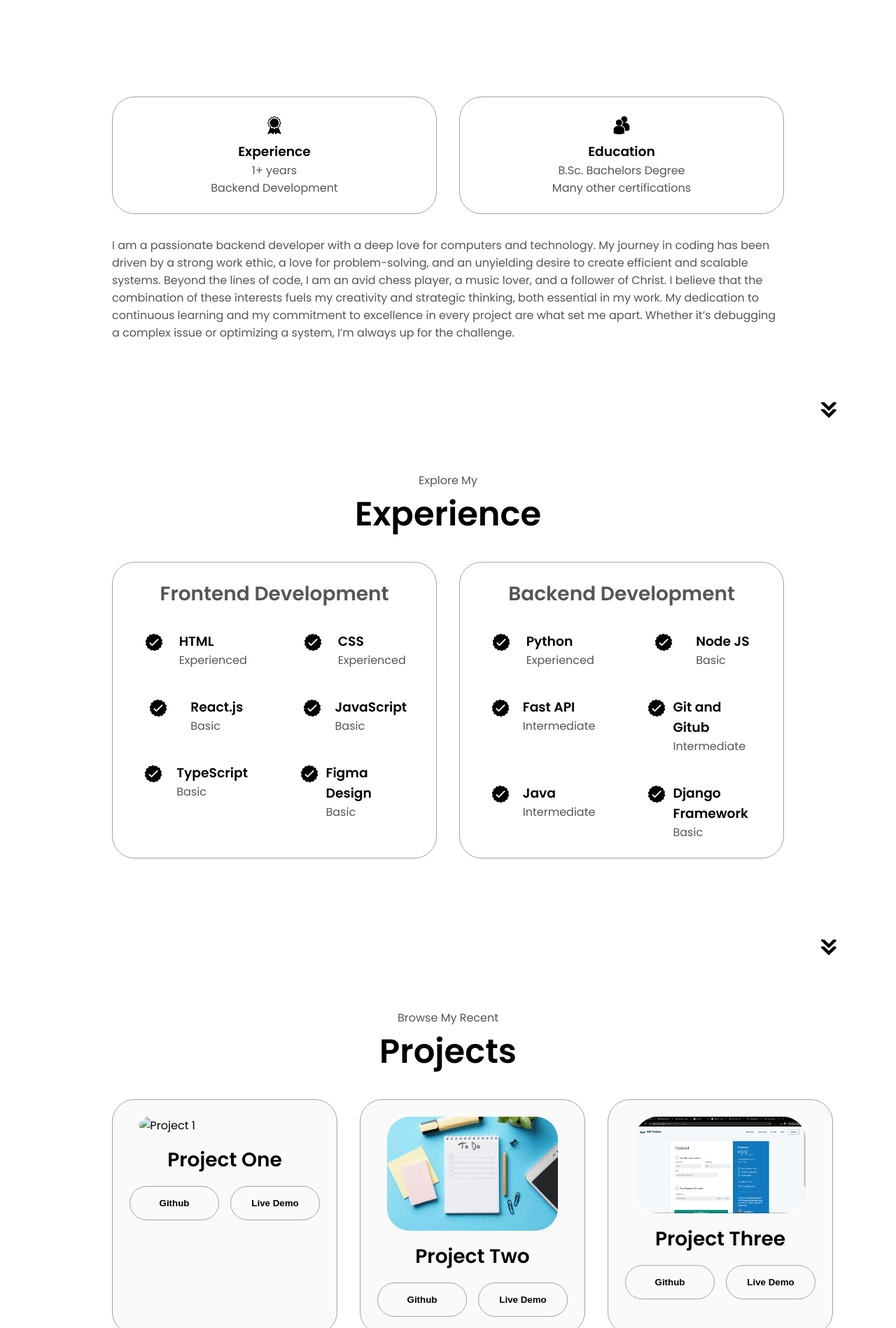
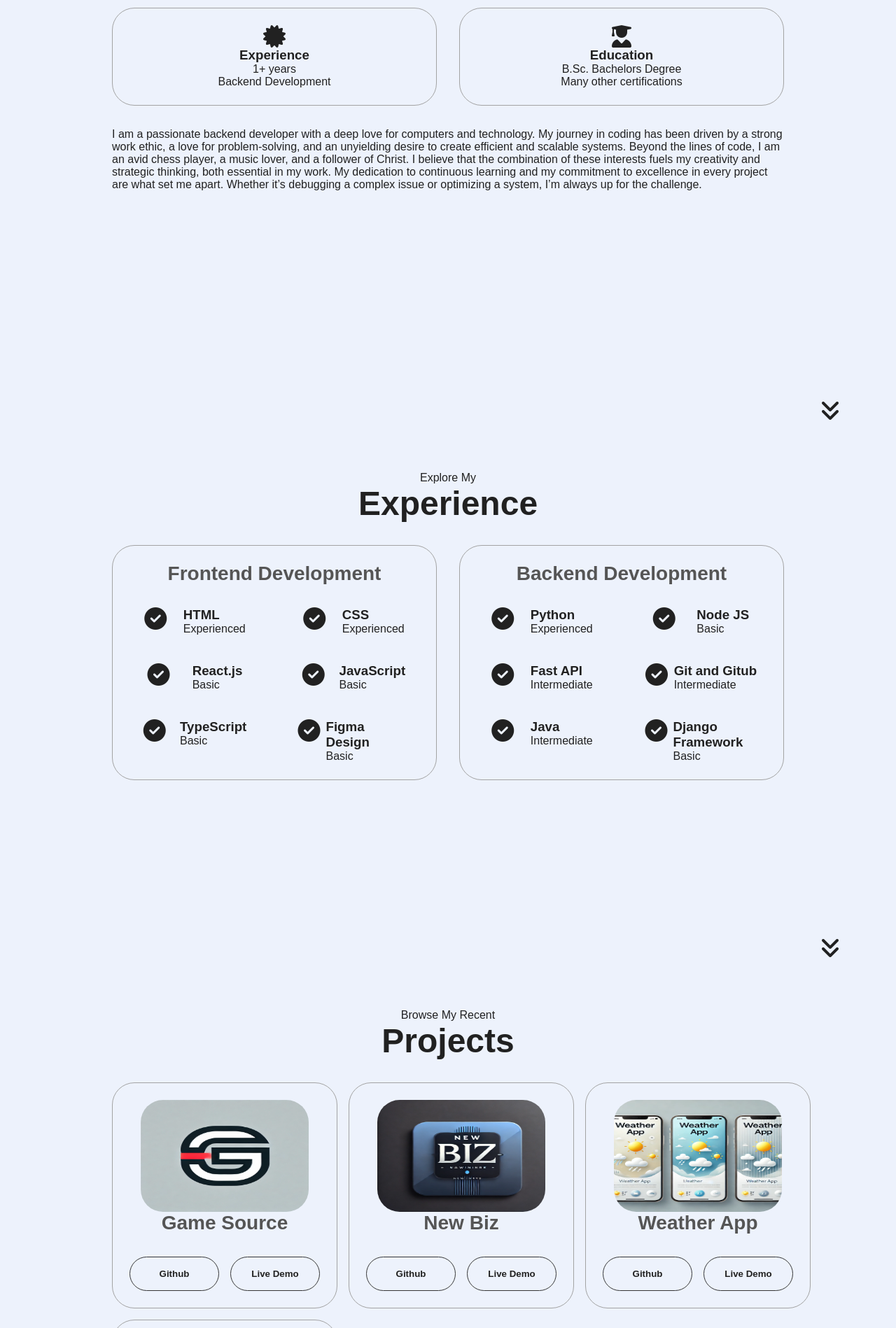
Before and after one commit to Maybe-Dave/porfolio_website, a plain HTML site: page index.html in a window 1280 px wide. Shown: the part 902-2800 px from the top of the page at 70% size. Drawn offline with Linux system fonts and the light colour scheme.

Commit message:
Updated Site partially

```diff
--- a/index.html
+++ b/index.html
@@ -1,13 +1,19 @@
 <!DOCTYPE html>
 <html lang="en">
+
 <head>
   <meta charset="UTF-8" />
   <meta http-equiv="X-UA-Compatible" content="IE=edge" />
   <meta name="viewport" content="width=device-width, initial-scale=1.0" />
   <title>My Portfolio</title>
+  <link rel="stylesheet" href="https://cdnjs.cloudflare.com/ajax/libs/font-awesome/6.7.2/css/all.min.css"
+    integrity="sha512-Evv84Mr4kqVGRNSgIGL/F/aIDqQb7xQ2vcrdIwxfjThSH8CSR7PBEakCr51Ck+w+/U6swU2Im1vVX0SVk9ABhg=="
+    crossorigin="anonymous" referrerpolicy="no-referrer" />
   <link rel="stylesheet" href="style.css" />
   <link rel="stylesheet" href="mediaqueries.css" />
+  <link rel="icon" href="/assets/dd_favicon.ico">
 </head>
+
 <body>
   <nav id="desktop-nav">
     <div class="logo">David Dickson</div>
@@ -17,6 +23,7 @@
         <li><a href="#experience">Experience</a></li>
         <li><a href="#projects">Projects</a></li>
         <li><a href="#contact">Contact</a></li>
+        <img src="/assets/moon.png" id="icon" alt="">
       </ul>
     </div>
   </nav>
@@ -38,17 +45,14 @@
   </nav>
   <section id="profile">
     <div class="section__pic-container">
-        <img src="./assets/profile-pic - Copy.png" alt="David Dickson profile picture" />
+      <img src="./assets/profile-pic - Copy.png" class="profile-pic" alt="David Dickson profile picture" />
     </div>
     <div class="section__text">
       <p class="section__text__p1">Hello, I'm</p>
       <h1 class="title">David Dickson</h1>
       <p class="section__text__p2">Backend Developer</p>
       <div class="btn-container">
-          <button
-            class="btn btn-color-2"
-            onclick="window.open('./assets/resume-example.pdf')"
-          title="CV">
+        <button class="btn btn-color-2" onclick="window.open('./assets/resume.pdf')" title="CV">
           Download CV
         </button>
         <button class="btn btn-color-1" onclick="location.href='./#contact'" title="Contact">
@@ -56,26 +60,18 @@
         </button>
       </div>
       <div id="socials-container">
-          <img
-            src="./assets/linkedin.png"
-            alt="My LinkedIn profile"
-            class="icon"
-            onclick="location.href='https://www.linkedin.com/in/david-dickson-a0980719b/'" title="LinkedIn Profile"
-          />
-          <img
-            src="./assets/github.png"
-            alt="My Github profile"
-            class="icon"
-            onclick="location.href='https://github.com/Maybe-Dave'"
-            title="Github Profile"
-          />
+        <i class="fa-brands fa-linkedin-in"
+          onclick="location.href='https://www.linkedin.com/in/david-dickson-a0980719b/'" title="LinkedIn Profile"></i>
+        <i class="fa-brands fa-github" onclick="location.href='https://github.com/Maybe-Dave'"
+          title="Github Profile"></i>
+
       </div>
     </div>
   </section>
   <section id="about">
     <p class="section__text__p1">Get To Know More</p>
     <h1 class="title">About Me</h1>
-      <div class="section-container">
+
     <!-- <div class="section__pic-container">
           <img
             src="./assets/profile2.png"
@@ -86,43 +82,33 @@
     <div class="about-details-container">
       <div class="about-containers">
         <div class="details-container">
-              <img
-                src="./assets/experience.png"
-                alt="Experience icon"
-                class="icon"
-              />
+          <i class="fa-solid fa-certificate"></i>
           <h3>Experience</h3>
           <p>1+ years <br />Backend Development</p>
         </div>
         <div class="details-container">
-              <img
-                src="./assets/education.png"
-                alt="Education icon"
-                class="icon"
-              />
+          <i class="fa-solid fa-user-graduate"></i>
           <h3>Education</h3>
-              <p>B.Sc. Bachelors Degree<br />Many other certifications  </p>
+          <p>B.Sc. Bachelors Degree<br />Many other certifications </p>
         </div>
       </div>
       <div class="text-container">
         <p>
-              I am a passionate backend developer with a deep love for computers and technology. My journey in coding has been driven by a strong work ethic, a love for problem-solving, and an unyielding desire to create efficient and scalable systems.
+          I am a passionate backend developer with a deep love for computers and technology. My journey in coding has
+          been driven by a strong work ethic, a love for problem-solving, and an unyielding desire to create efficient
+          and scalable systems.
 
-              Beyond the lines of code, I am an avid chess player, a music lover, and a follower of Christ. I believe that the combination of these interests fuels my creativity and strategic thinking, both essential in my work.
+          Beyond the lines of code, I am an avid chess player, a music lover, and a follower of Christ. I believe that
+          the combination of these interests fuels my creativity and strategic thinking, both essential in my work.
 
-              My dedication to continuous learning and my commitment to excellence in every project are what set me apart. Whether it’s debugging a complex issue or optimizing a system, I’m always up for the challenge.
+          My dedication to continuous learning and my commitment to excellence in every project are what set me apart.
+          Whether it’s debugging a complex issue or optimizing a system, I’m always up for the challenge.
 
 
         </p>
       </div>
     </div>
-      </div>
-      <img
-        src="./assets/arrow.png"
-        alt="Arrow icon"
-        class="icon arrow"
-        onclick="location.href='./#experience'"
-      />
+    <i class="fa-solid fa-angles-down arrow" onclick="location.href='./#experience'"></i>
   </section>
   <section id="experience">
     <p class="section__text__p1">Explore My</p>
@@ -133,66 +119,42 @@
           <h2 class="experience-sub-title">Frontend Development</h2>
           <div class="article-container">
             <article>
-                <img
-                  src="./assets/checkmark.png"
-                  alt="Experience icon"
-                  class="icon"
-                />
+              <i class="fa-solid fa-circle-check"></i>
               <div>
                 <h3>HTML</h3>
                 <p>Experienced</p>
               </div>
             </article>
             <article>
-                <img
-                  src="./assets/checkmark.png"
-                  alt="Experience icon"
-                  class="icon"
-                />
+              <i class="fa-solid fa-circle-check"></i>
               <div>
                 <h3>CSS</h3>
                 <p>Experienced</p>
               </div>
             </article>
             <article>
-                <img
-                  src="./assets/checkmark.png"
-                  alt="Experience icon"
-                  class="icon"
-                />
+              <i class="fa-solid fa-circle-check"></i>
               <div>
                 <h3>React.js</h3>
                 <p>Basic</p>
               </div>
             </article>
             <article>
-                <img
-                  src="./assets/checkmark.png"
-                  alt="Experience icon"
-                  class="icon"
-                />
+              <i class="fa-solid fa-circle-check"></i>
               <div>
                 <h3>JavaScript</h3>
                 <p>Basic</p>
               </div>
             </article>
             <article>
-                <img
-                  src="./assets/checkmark.png"
-                  alt="Experience icon"
-                  class="icon"
-                />
+              <i class="fa-solid fa-circle-check"></i>
               <div>
                 <h3>TypeScript</h3>
                 <p>Basic</p>
               </div>
             </article>
             <article>
-                <img
-                  src="./assets/checkmark.png"
-                  alt="Experience icon"
-                  class="icon"
-                />
+              <i class="fa-solid fa-circle-check"></i>
               <div>
                 <h3>Figma Design</h3>
                 <p>Basic</p>
@@ -204,66 +166,42 @@
           <h2 class="experience-sub-title">Backend Development</h2>
           <div class="article-container">
             <article>
-                <img
-                  src="./assets/checkmark.png"
-                  alt="Experience icon"
-                  class="icon"
-                />
+              <i class="fa-solid fa-circle-check"></i>
               <div>
                 <h3>Python</h3>
                 <p>Experienced</p>
               </div>
             </article>
             <article>
-                <img
-                  src="./assets/checkmark.png"
-                  alt="Experience icon"
-                  class="icon"
-                />
+              <i class="fa-solid fa-circle-check"></i>
               <div>
                 <h3>Node JS</h3>
                 <p>Basic</p>
               </div>
             </article>
             <article>
-                <img
-                  src="./assets/checkmark.png"
-                  alt="Experience icon"
-                  class="icon"
-                />
+              <i class="fa-solid fa-circle-check"></i>
               <div>
                 <h3>Fast API</h3>
                 <p>Intermediate</p>
               </div>
             </article>
             <article>
-                <img
-                  src="./assets/checkmark.png"
-                  alt="Experience icon"
-                  class="icon"
-                />
+              <i class="fa-solid fa-circle-check"></i>
               <div>
                 <h3>Git and Gitub</h3>
                 <p>Intermediate</p>
               </div>
             </article>
             <article>
-                <img
-                  src="./assets/checkmark.png"
-                  alt="Experience icon"
-                  class="icon"
-                />
+              <i class="fa-solid fa-circle-check"></i>
               <div>
                 <h3>Java</h3>
                 <p>Intermediate</p>
               </div>
             </article>
             <article>
-                <img
-                  src="./assets/checkmark.png"
-                  alt="Experience icon"
-                  class="icon"
-                />
+              <i class="fa-solid fa-circle-check"></i>
               <div>
                 <h3>Django Framework</h3>
                 <p>Basic</p>
@@ -273,117 +211,150 @@
         </div>
       </div>
     </div>
-      <img
-        src="./assets/arrow.png"
-        alt="Arrow icon"
-        class="icon arrow"
-        onclick="location.href='./#projects'"
-      />
+    <i class="fa-solid fa-angles-down arrow" onclick="location.href='./#projects'"></i>
   </section>
-    <section id="projects">
+  <section class="projects">
     <p class="section__text__p1">Browse My Recent</p>
     <h1 class="title">Projects</h1>
-      <div class="experience-details-container">
-        <div class="about-containers">
+    <div class="projects-container">
       <div class="details-container color-container">
-            <div class="article-container" >
-              <img
-                src="./assets/fast-api.png"
-                alt="Project 1"
-                class="project-img"
-              />
+        <div class="article-container">
+          <img src="./assets/gamesource.webp" alt="Project 1" class="project-img" />
         </div>
-            <h2 class="experience-sub-title project-title">Project One</h2>
+        <h2 class="experience-sub-title project-title">Game Source</h2>
         <div class="btn-container">
-              <button
-                class="btn btn-color-2 project-btn"
-                onclick="location.href='https://github.com/Maybe-Dave/movie_app_with_fastapi_and_postgresql'"
-              >
+          <button class="btn btn-color-2 project-btn"
+            onclick="location.href='https://github.com/Maybe-Dave/gamesource'">
             Github
           </button>
-              <button
-                class="btn btn-color-2 project-btn"
-                onclick="location.href='https://movie-app-with-fastapi-and-postgresql.onrender.com/'"
-              >
+          <button class="btn btn-color-2 project-btn"
+            onclick="location.href='https://gamesource-22737.web.app/'">
             Live Demo
           </button>
         </div>
       </div>
       <div class="details-container color-container">
         <div class="article-container">
-              <img
-                src="./assets/todo-app.jpeg"
-                alt="Project 2"
-                class="project-img"
-              />
+          <img src="./assets/newBiz.webp" alt="Project 2" class="project-img" />
         </div>
-            <h2 class="experience-sub-title project-title">Project Two</h2>
+        <h2 class="experience-sub-title project-title">New Biz</h2>
         <div class="btn-container">
-              <button
-                class="btn btn-color-2 project-btn"
-                onclick="location.href='https://github.com/Maybe-Dave/Todo_Fastapi'"
-              >
+          <button class="btn btn-color-2 project-btn"
+            onclick="location.href='https://github.com/Maybe-Dave/newBiz'">
             Github
           </button>
-              <button
-                class="btn btn-color-2 project-btn"
-                onclick="location.href='https://github.com/'"
-              >
+          <button class="btn btn-color-2 project-btn"
+            onclick="location.href='https://newbiz-b8f76.web.app/'">
             Live Demo
           </button>
         </div>
       </div>
       <div class="details-container color-container">
         <div class="article-container">
-              <img
-                src="./assets/checkout-page.png"
-                alt="Project 3"
-                class="project-img"
-              />
+          <img src="./assets/weatherApp.webp" alt="Project 3" class="project-img" />
+        </div>
+        <h2 class="experience-sub-title project-title">Weather App</h2>
+        <div class="btn-container">
+          <button class="btn btn-color-2 project-btn"
+            onclick="location.href='https://github.com/Maybe-Dave/movie_app_with_fastapi_and_postgresql'">
+            Github
+          </button>
+          <button class="btn btn-color-2 project-btn"
+            onclick="location.href='https://movie-app-with-fastapi-and-postgresql.onrender.com/'">
+            Live Demo
+          </button>
+        </div>
+      </div>
+      <div class="details-container color-container">
+        <div class="article-container">
+          <img src="./assets/fast-api.png" alt="Project 3" class="project-img" />
+        </div>
+        <h2 class="experience-sub-title project-title">Movie App Backend</h2>
+        <div class="btn-container">
+          <button class="btn btn-color-2 project-btn"
+            onclick="location.href='https://github.com/Maybe-Dave/movie_app_with_fastapi_and_postgresql'">
+            Github
+          </button>
+          <button class="btn btn-color-2 project-btn"
+            onclick="location.href='https://movie-app-with-fastapi-and-postgresql.onrender.com/'">
+            Live Demo
+          </button>
+        </div>
+      </div>
+
+
+
+    </div>
+
+
+  </section>
+  <!-- <section id="projects">
+    <p class="section__text__p1">Browse My Recent</p>
+    <h1 class="title">Projects</h1>
+    <div class="projects-container">
+      <div class="about-containers">
+        <div class="details-container color-container">
+          <div class="article-container">
+            <img src="./assets/fast-api.png" alt="Project 1" class="project-img" />
+          </div>
+          <h2 class="experience-sub-title project-title">Project One</h2>
+          <div class="btn-container">
+            <button class="btn btn-color-2 project-btn"
+              onclick="location.href='https://github.com/Maybe-Dave/movie_app_with_fastapi_and_postgresql'">
+              Github
+            </button>
+            <button class="btn btn-color-2 project-btn"
+              onclick="location.href='https://movie-app-with-fastapi-and-postgresql.onrender.com/'">
+              Live Demo
+            </button>
+          </div>
+        </div>
+        <div class="details-container color-container">
+          <div class="article-container">
+            <img src="./assets/todo-app.jpeg" alt="Project 2" class="project-img" />
+          </div>
+          <h2 class="experience-sub-title project-title">Project Two</h2>
+          <div class="btn-container">
+            <button class="btn btn-color-2 project-btn"
+              onclick="location.href='https://github.com/Maybe-Dave/Todo_Fastapi'">
+              Github
+            </button>
+            <button class="btn btn-color-2 project-btn" onclick="location.href='https://github.com/'">
+              Live Demo
+            </button>
+          </div>
+        </div>
+        <div class="details-container color-container">
+          <div class="article-container">
+            <img src="./assets/checkout-page.png" alt="Project 3" class="project-img" />
           </div>
           <h2 class="experience-sub-title project-title">Project Three</h2>
           <div class="btn-container">
-              <button
-                class="btn btn-color-2 project-btn"
-                onclick="location.href='https://github.com/Maybe-Dave/HTML-CSS-Checkout-Page'"
-              >
+            <button class="btn btn-color-2 project-btn"
+              onclick="location.href='https://github.com/Maybe-Dave/HTML-CSS-Checkout-Page'">
               Github
             </button>
-              <button
-                class="btn btn-color-2 project-btn"
-                onclick="location.href='https://simple-checkout-page-html-css.netlify.app/'"
-              >
+            <button class="btn btn-color-2 project-btn"
+              onclick="location.href='https://simple-checkout-page-html-css.netlify.app/'">
               Live Demo
             </button>
           </div>
         </div>
       </div>
     </div>
-      <img
-        src="./assets/arrow.png"
-        alt="Arrow icon"
-        class="icon arrow"
-        onclick="location.href='./#contact'"
-      />
-    </section>
+    <i class="fa-solid fa-angles-down arrow" onclick="location.href='./#contact'"></i>
+  </section> -->
   <section id="contact">
     <p class="section__text__p1">Get in Touch</p>
     <h1 class="title">Contact Me</h1>
     <div class="contact-info-upper-container">
       <div class="contact-info-container">
-          <img
-            src="./assets/email.png"
-            alt="Email icon"
-            class="icon contact-icon email-icon"
-          />
+        <i class="fa-solid fa-envelope-circle-check"></i>
         <p><a href="mailto:dicksondave2002@gmail.com">dicksondave2002@gmail.com</a></p>
       </div>
       <div class="contact-info-container">
-          <img
-            src="./assets/linkedin.png"
-            alt="LinkedIn icon"
-            class="icon contact-icon"
-          />
+        <i class="fa-brands fa-linkedin-in"
+          onclick="location.href='https://www.linkedin.com/in/david-dickson-a0980719b/'" title="LinkedIn Profile"></i>
         <p><a href="https://www.linkedin.com/in/david-dickson-a0980719b/">LinkedIn</a></p>
       </div>
     </div>
@@ -399,8 +370,9 @@
         </ul>
       </div>
     </nav>
-      <p>Copyright &#169; 2024 David Dickson. All Rights Reserved.</p>
+    <p>Copyright &#169; 2025 David Dickson. All Rights Reserved.</p>
   </footer>
   <script src="script.js"></script>
 </body>
+
 </html>
--- a/style.css
+++ b/style.css
@@ -1,3 +1,24 @@
+/* Variables */
+
+:root{
+  --primary-color: #edf2fc;
+  --secondary-color: #212121;
+  --primary-button-color:#edf2fc;
+  --secondary-button-color:#212121;
+  --primary-button-border-color:#212121;
+  --secondary-button-border-color:rgb(53, 53, 53);
+}
+
+.dark{
+  --primary-color: #212121;
+  --secondary-color: #edf2fc;
+  --primary-button-color:#212121;
+  --secondary-button-color:#edf2fc;
+  --primary-button-border-color:#212121;
+  --secondary-button-border-color:#edf2fc;
+}
+
+
 /* GENERAL */
 
 @import url("https://fonts.googleapis.com/css2?family=Poppins:wght@300;400;500;600&display=swap");
@@ -9,6 +30,9 @@
 
 body {
   font-family: "Poppins", sans-serif;
+  background-color: var(--primary-color);
+  transition: all 300ms ease;
+  scroll-behavior: smooth;
 }
 
 html {
@@ -16,7 +40,22 @@ html {
 }
 
 p {
-  color: rgb(85, 85, 85);
+  color: var(--secondary-color);
+}
+
+img{
+  height: 32px;
+  width: 32px;
+}
+
+h3{
+  color: var(--secondary-color);
+}
+
+i{
+  font-size: 32px;
+  color: var(--secondary-color);
+  cursor: pointer;
 }
 
 /* TRANSITION */
@@ -46,9 +85,9 @@ nav {
 }
 
 a {
-  color: black;
+  color: var(--secondary-color);
   text-decoration: none;
-  text-decoration-color: white;
+  text-decoration-color: var(--primary-color);
 }
 
 a:hover {
@@ -60,10 +99,17 @@ a:hover {
 
 .logo {
   font-size: 2rem;
+  color: var(--secondary-color);
 }
 
 .logo:hover {
   cursor: default;
+}
+
+#icon{
+  width: 30px;
+  height: 30px;
+  cursor: pointer;
 }
 
 /* HAMBURGER MENU */
@@ -89,7 +135,7 @@ a:hover {
 .hamburger-icon span {
   width: 100%;
   height: 2px;
-  background-color: black;
+  background-color: var(--secondary-color);
   transition: all 0.3 ease-in-out;
 }
 
@@ -97,7 +143,7 @@ a:hover {
   position: absolute;
   top: 100%;
   right: 0;
-  background-color: white;
+  background-color: var(--primary-color);
   width: fit-content;
   max-height: 0;
   overflow: hidden;
@@ -109,7 +155,7 @@ a:hover {
   padding: 10px;
   text-align: center;
   font-size: 1.5rem;
-  color: black;
+  color: var(--secondary-color);
   text-decoration: none;
   transition: all 0.3 ease-in-out;
 }
@@ -171,9 +217,14 @@ section {
 
 .section__pic-container {
   display: flex;
-  height: 400px;
-  width: 400px;
+  min-height: 400px;
+  min-width: 400px;
   margin: auto 0;
+}
+
+.profile-pic{
+  height: 100%;
+  width: 100%;
 }
 
 .section__text {
@@ -197,6 +248,7 @@ section {
 .title {
   font-size: 3rem;
   text-align: center;
+  color: var(--secondary-color);
 }
 
 #socials-container {
@@ -219,6 +271,7 @@ section {
   display: flex;
   justify-content: center;
   gap: 1rem;
+  margin-top: auto;
 }
 
 .btn {
@@ -231,7 +284,7 @@ section {
 
 .btn-color-1,
 .btn-color-2 {
-  border: rgb(53, 53, 53) 0.1rem solid;
+  border: var(--secondary-button-border-color) 0.1rem solid;
 }
 
 .btn-color-1:hover,
@@ -241,20 +294,22 @@ section {
 
 .btn-color-1,
 .btn-color-2:hover {
-  background: rgb(53, 53, 53);
-  color: white;
+  background: var(--secondary-button-color);
+  color: var(--primary-color);
 }
 
 .btn-color-1:hover {
-  background: rgb(0, 0, 0);
+  background: var(--primary-button-color);
+  color: var(--secondary-color);
 }
 
 .btn-color-2 {
-  background: none;
+  background: var(--primary-button-color);
+  color: var(--secondary-color);
 }
 
 .btn-color-2:hover {
-  border: rgb(255, 255, 255) 0.1rem solid;
+  border: var(--primary-button-border-color) 0.1rem solid;
 }
 
 .btn-container {
@@ -296,7 +351,7 @@ section {
 .details-container {
   padding: 1.5rem;
   flex: 1;
-  background: white;
+  background: var(--primary-color);
   border-radius: 2rem;
   border: rgb(53, 53, 53) 0.1rem solid;
   border-color: rgb(163, 163, 163);
@@ -340,6 +395,10 @@ section {
   flex-direction: row;
   gap: 2.5rem;
   justify-content: space-around;
+  img{
+    height:160px;
+    width:240px;
+  }
 }
 
 article {
@@ -355,13 +414,18 @@ article .icon {
 
 /* PROJECTS SECTION */
 
-#projects {
+/* #projects {
   position: relative;
+}
+
+.projects-container{
+  display: flex;
+  flex-direction: column;
 }
 
 .color-container {
   border-color: rgb(163, 163, 163);
-  background: rgb(250, 250, 250);
+  background: var(--primary-color);
 }
 
 .project-img {
@@ -372,12 +436,36 @@ article .icon {
 
 .project-title {
   margin: 1rem;
-  color: black;
+  color: var(--secondary-color);
 }
 
 .project-btn {
-  color: black;
+  color: var(--secondary-color);
   border-color: rgb(163, 163, 163);
+} */
+
+.projects{
+  display: flex;
+  flex-direction: column;
+  .projects-container{
+    display: grid;
+    margin-top: 32px;
+    gap: 16px;
+    grid-template-columns: 1fr;
+
+    @media (min-width: 600px) {
+      grid-template-columns: repeat(2, 1fr);
+    }
+
+    @media (min-width: 900px) {
+      grid-template-columns: repeat(3, 1fr);
+    }
+
+    .project-img {
+      border-radius: 2rem;
+
+    }
+  }
 }
 
 /* CONTACT */
@@ -430,3 +518,7 @@ footer {
 footer p {
   text-align: center;
 }
+
+.svg-icon {
+  fill: #000000; /* Change to your desired color */
+}
```
Also changed, not shown: mediaqueries.css (+9 -0 lines), script.js (+12 -0 lines), assets/certificate-svgrepo-com (1).svg (added), assets/dd_favicon.ico (added), assets/gamesource.webp (added), assets/moon.png (added), assets/newBiz.webp (added), assets/sun.png (added), assets/weatherApp.webp (added), 1 other file. Lines whose indentation alone changed are shown as unchanged.
